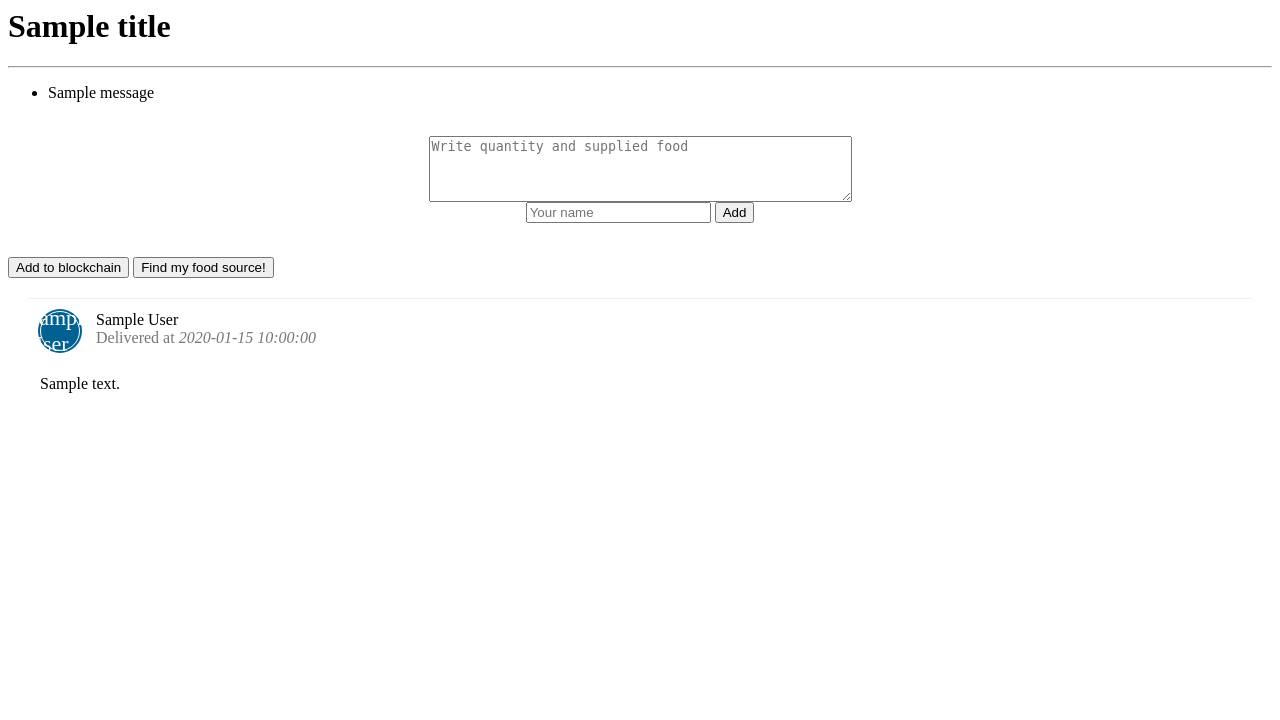
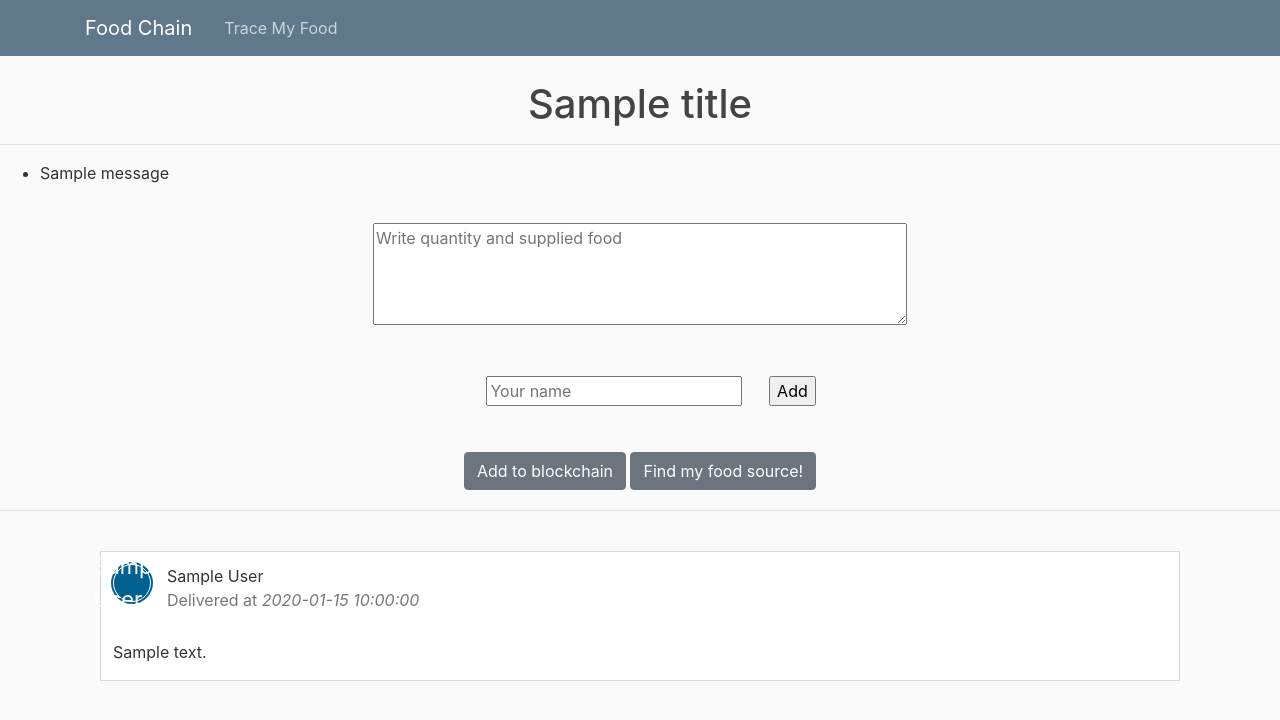
Before and after one commit to old-school-kid/Warehouse-management, a Flask app: template templates/index.html in a window 1280 px wide. Shown: the top 720 px of the page. Run offline with Flask 2, Linux system fonts and the light colour scheme; the template is opened without the code that fills it: most values are stand-ins (such as "Sample title", 1, 10 or a date in 2020); one stand-in notice (Sample message) is shown; some libraries are stand-ins or nearby versions.

Commit message:
Added UI

```diff
--- a/templates/index.html
+++ b/templates/index.html
@@ -1,24 +1,41 @@
-{% extends "base.html" %}
+{% extends "layout.html" %}
 
 {% block content %}
-	<br>
-
+	<div class = "col-mb-3 col-md-12" ><h1 style="text-align: center;">{{ title }}</h1></div>
+    <hr>
+    {% with messages = get_flashed_messages() %}
+    {% if messages %}
+    <ul>
+    {% for message in messages %}
+        <li>{{ message }} </li>
+    {% endfor %}
+    </ul>
+    {% endif %}
+    {% endwith %}
+	<div class="container" style="align-items: center;">
 		<center>
 			<form action="/submit" id="textform" method="post">
-	    <textarea name="content" rows="4" cols="50" placeholder="Write quantity and supplied food"></textarea>
+				<textarea name="content" rows="4" cols="50" placeholder="Write quantity and supplied food" style="margin:2%"></textarea>
 				<br>
-	    <input type="text" name="author" placeholder="Your name">
+				<input type="text" name="author" placeholder="Your name" style="margin:2%">
 				<input type="submit" value="Add">
 			</form>
+			<br>
+			<a href="{{node_address}}/mine" target="_blank">
+				<!-- <button>Add to blockchain</button> -->
+				<button type="button" class="btn btn-secondary">Add to blockchain</button>
+			</a>
+			<a href="/find_my_food">
+				<!-- <button>Find my food source!</button> -->
+			<button type="button" class="btn btn-secondary">Find my food source!</button></a>
+			<div style="margin: 20px;">
 			</center>
+	</div>
 
+<hr>
 	<br>
-
-	<a href="{{node_address}}/mine" target="_blank"><button>Add to blockchain</button></a>
-	<a href="/find_my_food"><button>Find my food source!</button></a>
-
-	<div style="margin: 20px;">
-
+	<div class=container>
+	<div class="col-mb-3 col-md-12">
     {% for post in posts %}
     <div class="post_box">
 	   <div class="post_box-header">
@@ -33,14 +50,15 @@
 	   </div>
 	</div>
 	{% endfor %}
-
+    </div>
+</div>
 	<style>
 		.post_box {
 		    background: #fff;
 		    padding: 12px 0px 0px 12px;
 		    margin-top: 0px;
 		    margin-bottom: 8px;
-		    border-top: 1px solid #f0f0f0;
+		    border: 1px solid rgb(214, 214, 214);
 		}
 
 		.post_box-header {
```
Lines whose indentation alone changed are shown as unchanged.
